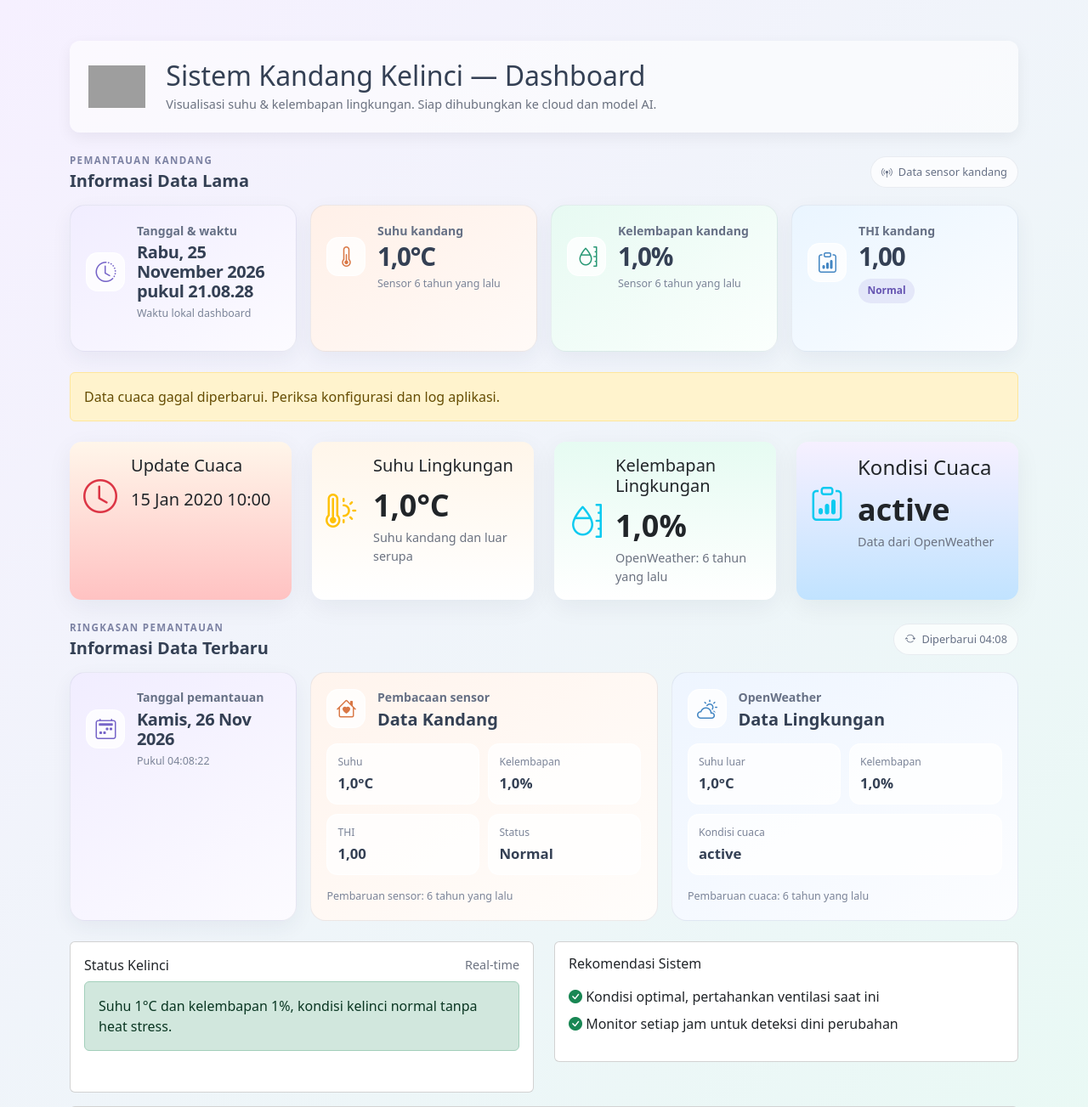
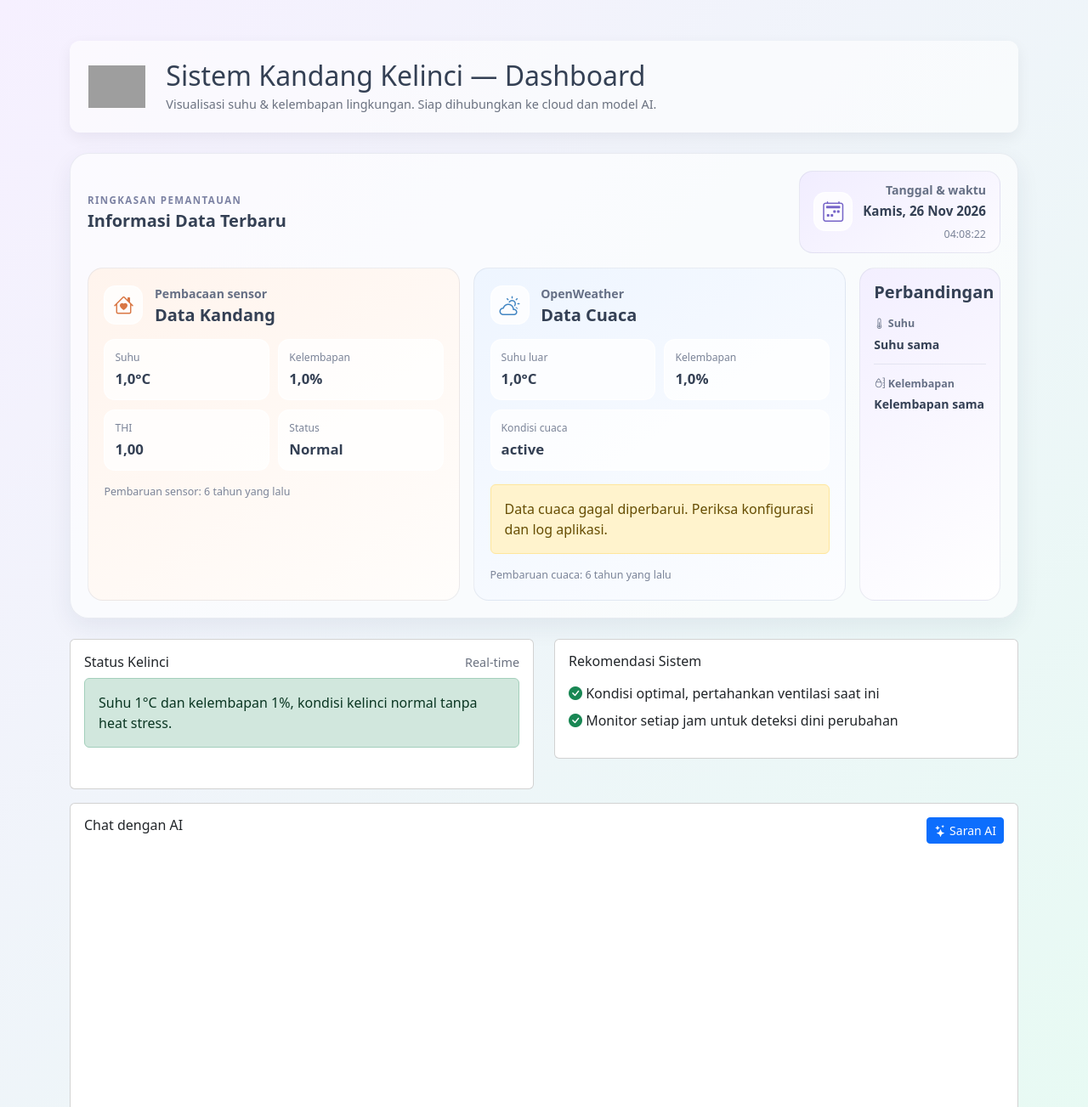
Before and after one commit to Nadyardh/sistem_kelinci, a Laravel app: page / in a window 1280 px wide. Shown: the top 1303 px of the page at 85% size. Run offline with Laravel 12, Linux system fonts and the light colour scheme; tables that the repository leaves empty hold one stand-in row (values such as "Sample post"); grey boxes are pictures that could not be loaded.

Commit message:
UPDATE API OPENAI DENGAN DATA PEMBANDING

```diff
--- a/app/Http/Controllers/DashboardController.php
+++ b/app/Http/Controllers/DashboardController.php
@@ -51,6 +51,9 @@ class DashboardController extends Controller
         $selisih_suhu = $latestSensor && $outdoor
             ? round($latestSensor->temperature - $outdoor->suhu, 1)
             : null;
+        $selisih_kelembapan = $latestSensor && $outdoor
+            ? round($latestSensor->humidity - $outdoor->kelembapan, 1)
+            : null;
 
         return view('welcome', [
             'suhu' => $suhu,
@@ -63,6 +66,7 @@ class DashboardController extends Controller
             'outdoor' => $outdoor,
             'outdoor_error' => $outdoor_error,
             'selisih_suhu' => $selisih_suhu,
+            'selisih_kelembapan' => $selisih_kelembapan,
         ]);
     }
 }
--- a/resources/views/welcome.blade.php
+++ b/resources/views/welcome.blade.php
@@ -139,6 +139,47 @@
         }
         .source-panel--indoor{background:linear-gradient(145deg,#fff4ed,#fffdfb)}
         .source-panel--outdoor{background:linear-gradient(145deg,#eef5ff,#fcfdff)}
+        .comparison-panel{
+            background:linear-gradient(145deg,#f3efff,#fff);
+            border:1px solid rgba(148,163,184,.18);
+            border-radius:18px;
+            height:100%;
+            padding:1rem;
+        }
+        .comparison-item + .comparison-item{
+            border-top:1px solid rgba(148,163,184,.2);
+            margin-top:.85rem;
+            padding-top:.85rem;
+        }
+        .comparison-label{color:#667085;font-size:.78rem;font-weight:600;margin-bottom:.3rem}
+        .comparison-result{color:#344054;font-size:.88rem;font-weight:700;line-height:1.35;overflow-wrap:anywhere}
+        .latest-data-card{
+            background:rgba(255,255,255,.62);
+            border:1px solid rgba(148,163,184,.18);
+            border-radius:22px;
+            box-shadow:0 10px 28px rgba(35,47,82,.07);
+            padding:1.25rem;
+        }
+        .latest-data-header{
+            align-items:center;
+            display:flex;
+            gap:1rem;
+            justify-content:space-between;
+            margin-bottom:1.1rem;
+        }
+        .latest-time-card{
+            align-items:center;
+            background:linear-gradient(145deg,#f1edff,#fcfbff);
+            border:1px solid rgba(148,163,184,.18);
+            border-radius:16px;
+            display:flex;
+            gap:.75rem;
+            justify-content:flex-end;
+            max-width:320px;
+            padding:.7rem 1rem;
+        }
+        .latest-time-details{text-align:right}
+        .latest-time-value{color:#344054;font-size:.95rem;font-weight:700}
         .source-values{
             display:grid;
             gap:.65rem;
@@ -196,12 +237,17 @@
             box-shadow:0 3px 12px rgba(13,38,59,.18);
         }
         .chat-scroll-latest[hidden]{display:none}
-        @media (max-width:767px){
+        @media (max-width:991px){
             .metric-value{font-size:1.6rem}
             .section-heading{align-items:flex-start;flex-direction:column}
+            .latest-data-header{align-items:stretch;flex-direction:column}
+            .latest-time-card{align-self:flex-end;max-width:100%}
+        }
+        @media (max-width:767px){
             .data-panel{padding:1rem}
             .source-panel{padding:1rem}
             .data-value{font-size:1.6rem}
+            .latest-time-card{align-self:stretch}
         }
     </style>
 </head>
@@ -225,7 +271,7 @@
             </div>
         </div>
 
-        <section class="mb-4" aria-labelledby="oldDataHeading">
+        {{-- <section class="mb-4" aria-labelledby="oldDataHeading">
             <div class="section-heading">
                 <div>
                     <p class="section-kicker">Pemantauan Kandang</p>
@@ -283,11 +329,11 @@
                 </article>
             </div>
         </div>
-        </section>
+        </section> --}}
 
 
         {{-- Ini data Outdoor --}}
-        <div class="row mb-4 g-4 align-items-stretch">
+        {{-- <div class="row mb-4 g-4 align-items-stretch">
             @if($outdoor_error)
                 <div class="col-12">
                     <div class="alert alert-warning mb-0" role="alert">{{ $outdoor_error }}</div>
@@ -348,42 +394,35 @@
                     </div>
                 </div>
             </div>
-        </div>
+        </div> --}}
 
 
 
-        <section class="mb-4" aria-labelledby="latestDataHeading">
-            <div class="section-heading">
+        <section class="latest-data-card mb-4" aria-labelledby="latestDataHeading">
+                    <div class="latest-data-header">
                 <div>
                     <p class="section-kicker">Ringkasan pemantauan</p>
                     <h3 class="section-title" id="latestDataHeading">Informasi Data Terbaru</h3>
                 </div>
-                <span class="section-badge"><i class="bi bi-arrow-repeat"></i> Diperbarui {{ now()->format('H:i') }}</span>
-            </div>
-            <div class="row g-3 align-items-stretch">
-                <div class="col-lg-3">
-                    <article class="data-panel data-panel--lavender">
-                        <div class="data-panel-header">
+                        <div class="latest-time-card">
                             <div class="data-icon data-icon--lavender"><i class="bi bi-calendar2-week fs-4"></i></div>
-                            <div>
-                                <div class="data-label">Tanggal pemantauan</div>
-                                <div class="data-value data-value--compact">{{ now()->translatedFormat('l, d M Y') }}</div>
-                                <div class="data-helper">Pukul {{ now()->format('H:i:s') }}</div>
+                            <div class="latest-time-details">
+                                <div class="data-label">Tanggal & waktu</div>
+                                <div class="latest-time-value">{{ now()->translatedFormat('l, d M Y') }}</div>
+                                <div class="data-helper">{{ now()->format('H:i:s') }}</div>
                             </div>
                         </div>
-                    </article>
-                </div>
-                <div class="col-lg-9">
+                    </div>
                     <div class="row g-3 align-items-stretch">
-                        <div class="col-md-6">
+                        <div class="col-lg-5">
                             <article class="source-panel source-panel--indoor">
                                 <div class="data-panel-header">
                                     <div class="data-icon data-icon--peach"><i class="bi bi-house-heart fs-4"></i></div>
                                     <div>
                                         <div class="data-label">Pembacaan sensor</div>
                                         <h4 class="section-title">Data Kandang</h4>
-                                    </div>
-                                </div>
+                            </div>
+                        </div>
                                 <div class="source-values">
                                     <div class="source-value">
                                         <span class="source-value-label">Suhu</span>
@@ -405,13 +444,14 @@
                                 <div class="data-helper mt-3">Pembaruan sensor: {{ $last_update }}</div>
                             </article>
                         </div>
-                        <div class="col-md-6">
+
+                        <div class="col-lg-5">
                             <article class="source-panel source-panel--outdoor">
                                 <div class="data-panel-header">
                                     <div class="data-icon data-icon--blue"><i class="bi bi-cloud-sun fs-4"></i></div>
                                     <div>
                                         <div class="data-label">OpenWeather</div>
-                                        <h4 class="section-title">Data Lingkungan</h4>
+                                        <h4 class="section-title">Data Cuaca</h4>
                                     </div>
                                 </div>
                                 <div class="source-values">
@@ -428,12 +468,46 @@
                                         <strong>{{ $outdoor?->status_cuaca ?? 'Belum tersedia' }}</strong>
                                     </div>
                                 </div>
+                                @if($outdoor_error)
+                                    <div class="alert alert-warning mt-3 mb-0" role="alert">{{ $outdoor_error }}</div>
+                                @endif
                                 <div class="data-helper mt-3">Pembaruan cuaca: {{ $outdoor?->created_at?->diffForHumans() ?? 'belum tersedia' }}</div>
                             </article>
                         </div>
+                                                <div class="col-lg-2">
+                            <article class="comparison-panel">
+                                <h4 class="section-title mb-3">Perbandingan</h4>
+                                <div class="comparison-item">
+                                    <div class="comparison-label"><i class="bi bi-thermometer-half me-1"></i>Suhu</div>
+                                    <div class="comparison-result">
+                                        @if($selisih_suhu === null)
+                                            Belum tersedia
+                                        @elseif($selisih_suhu > 0)
+                                            Kandang lebih panas {{ number_format($selisih_suhu, 1, ',', '.') }}°C
+                                        @elseif($selisih_suhu < 0)
+                                            Luar lebih panas {{ number_format(abs($selisih_suhu), 1, ',', '.') }}°C
+                                        @else
+                                            Suhu sama
+                                        @endif
+                                    </div>
+                                </div>
+                                <div class="comparison-item">
+                                    <div class="comparison-label"><i class="bi bi-moisture me-1"></i>Kelembapan</div>
+                                    <div class="comparison-result">
+                                        @if($selisih_kelembapan === null)
+                                            Belum tersedia
+                                        @elseif($selisih_kelembapan > 0)
+                                            Kandang lebih lembap {{ number_format($selisih_kelembapan, 1, ',', '.') }}%
+                                        @elseif($selisih_kelembapan < 0)
+                                            Luar lebih lembap {{ number_format(abs($selisih_kelembapan), 1, ',', '.') }}%
+                                        @else
+                                            Kelembapan sama
+                                        @endif
+                                    </div>
+                                </div>
+                            </article>
+                        </div>
                     </div>
-                </div>
-            </div>
         </section>
 
 
```
Also changed, not shown: app/Http/Controllers/AiController.php (+4 -7 lines), app/Http/Controllers/ChatController.php (+6 -13 lines), app/Services/EnvironmentContext.php (added, +72 -0 lines), tests/Feature/ChatTest.php (+53 -0 lines), tests/Feature/OutdoorWeatherTest.php (+43 -3 lines).
